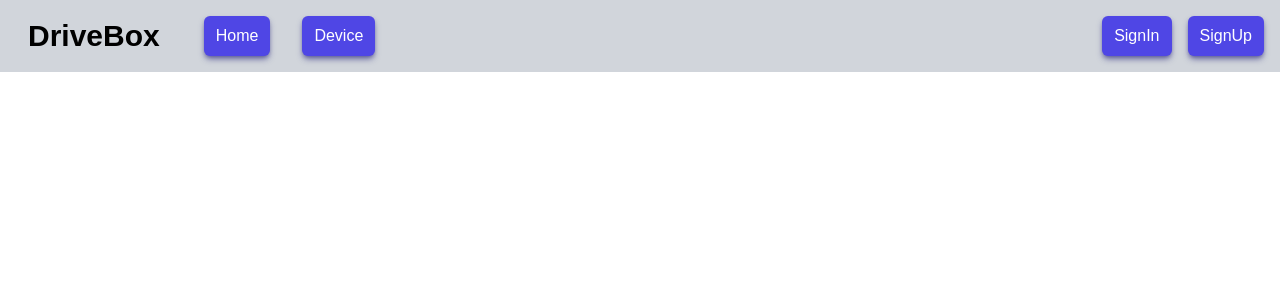
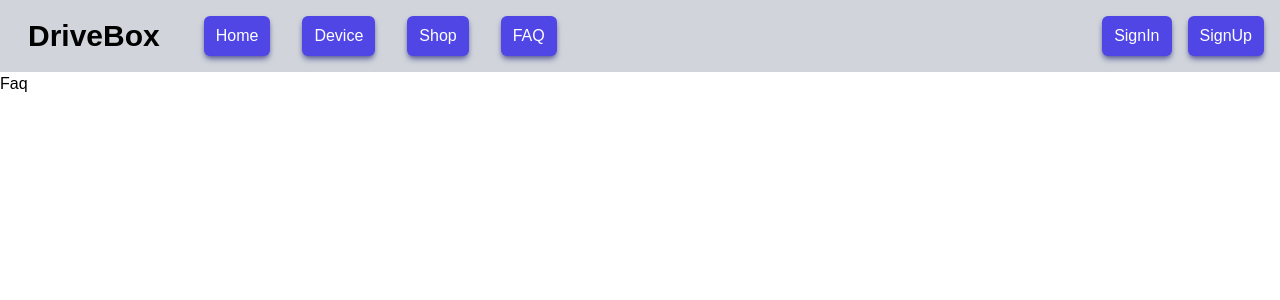
Before and after one commit to ITISEnricoFermi/DriveBox-WebApp, a React (Create React App) app: page /faq in a window 1280 px wide. Shown: the top 300 px of the page. Built offline with nearby package versions, Linux system fonts and the light colour scheme; no server answers.

Commit message:
Add FAQ and Shop page and fixed protected route

```diff
--- a/src/App.js
+++ b/src/App.js
@@ -7,6 +7,8 @@ import LogIn from "./pages/LogIn";
 import SignUp from "./pages/SignUp";
 import Account from "./pages/Account";
 import ProtectedRoute from "./pages/ProtectedRoute";
+import Shop from "./pages/Shop";
+import Faq from "./pages/Faq";
 
 function App() {
   return (
@@ -15,9 +17,18 @@ function App() {
         <Navbar />
         <Routes>
           <Route path="/" element={<Home />} />
-          <Route path="/device" element={<Device />} />
           <Route path="/login" element={<LogIn />} />
           <Route path="/signup" element={<SignUp />} />
+          <Route path="/shop" element={<Shop />} />
+          <Route path="/faq" element={<Faq />} />
+          <Route
+            path="/device"
+            element={
+              <ProtectedRoute>
+                <Device />
+              </ProtectedRoute>
+            }
+          />
           <Route
             path="/account"
             element={
--- a/src/components/Navbar.jsx
+++ b/src/components/Navbar.jsx
@@ -30,7 +30,20 @@ const Navbar = () => {
             <span className="text-white px-3">Device</span>
           </button>
         </Link>
+        <Link to="/shop">
+        <button className="bg-indigo-600 rounded-md py-2 shadow-md shadow-indigo-900/60 hover:shadow-none">
+            <span className="text-white px-3">Shop</span>
+          </button>
+        </Link>
+        <Link to="/faq">
+        <button className="bg-indigo-600 rounded-md py-2 shadow-md shadow-indigo-900/60 hover:shadow-none">
+            <span className="text-white px-3">FAQ</span>
+          </button>
+        </Link>
       </div>
+
+      {/*if user logged show account and logout else show signin and signup*/}
+
       {user?.email ? (
         <div className="flex items-center text-rigth space-x-4">
           <Link to="/account">
--- /dev/null
+++ b/src/pages/Faq.jsx
@@ -0,0 +1,9 @@
+import React from 'react'
+
+const Faq = () => {
+  return (
+    <div>Faq</div>
+  )
+}
+
+export default Faq
--- a/src/pages/ProtectedRoute.jsx
+++ b/src/pages/ProtectedRoute.jsx
@@ -5,7 +5,7 @@ import {UserAuth} from '../context/AuthContext'
 const ProtectedRoute = ({children}) => {
   const {user} = UserAuth()
   if (!user) {
-    return <Navigate to='/' />
+    return <Navigate to='/login' />
   }
   return children
 }
--- /dev/null
+++ b/src/pages/Shop.jsx
@@ -0,0 +1,9 @@
+import React from 'react'
+
+const Shop = () => {
+  return (
+    <div>Shop</div>
+  )
+}
+
+export default Shop
```
